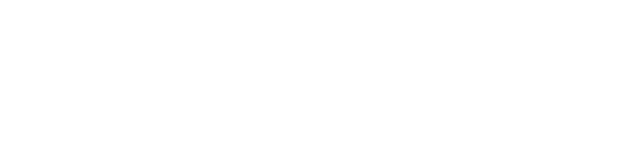
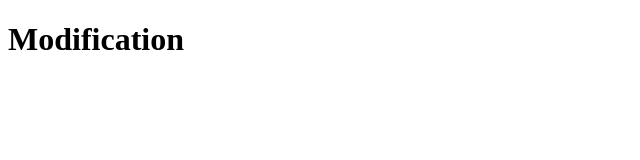
Before and after one commit to jeanluctestgit/projet-html, a plain HTML site: page html/composant.html in a window 1280 px wide. Shown: the whole page, without its empty margins (0-640 px from the left). Drawn offline with Linux system fonts and the light colour scheme.

Commit message:
Modification de la page par html

```diff
--- a/html/composant.html
+++ b/html/composant.html
@@ -4,6 +4,6 @@
 	<title>Composant pour le projet</title>
 </head>
 <body>
-
+ <h1>Modification</h1>
 </body>
 </html>
```
